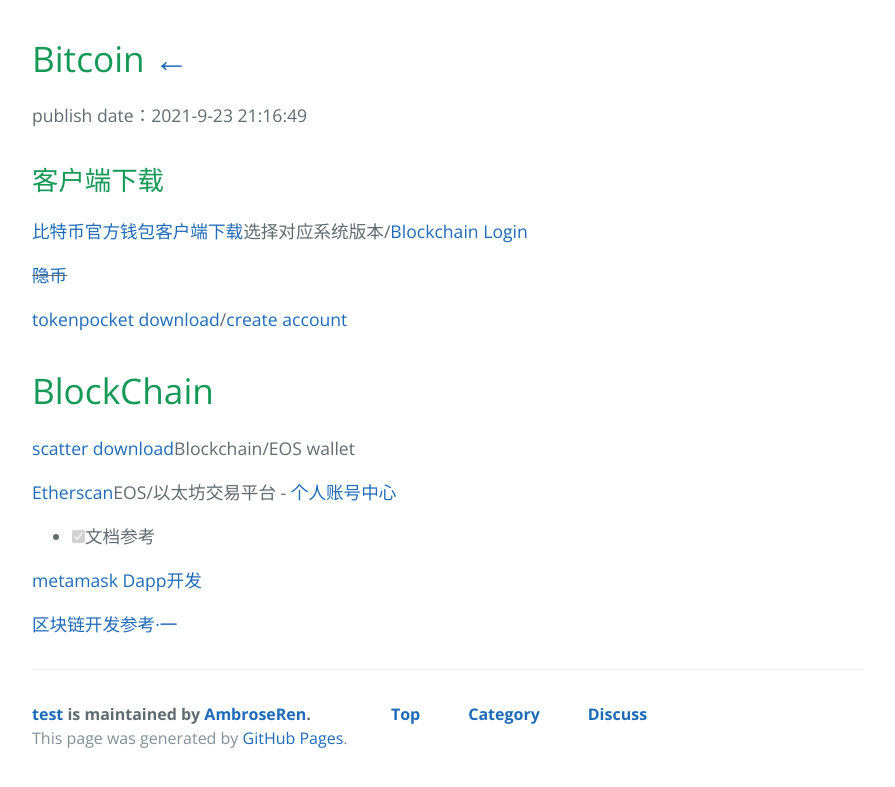
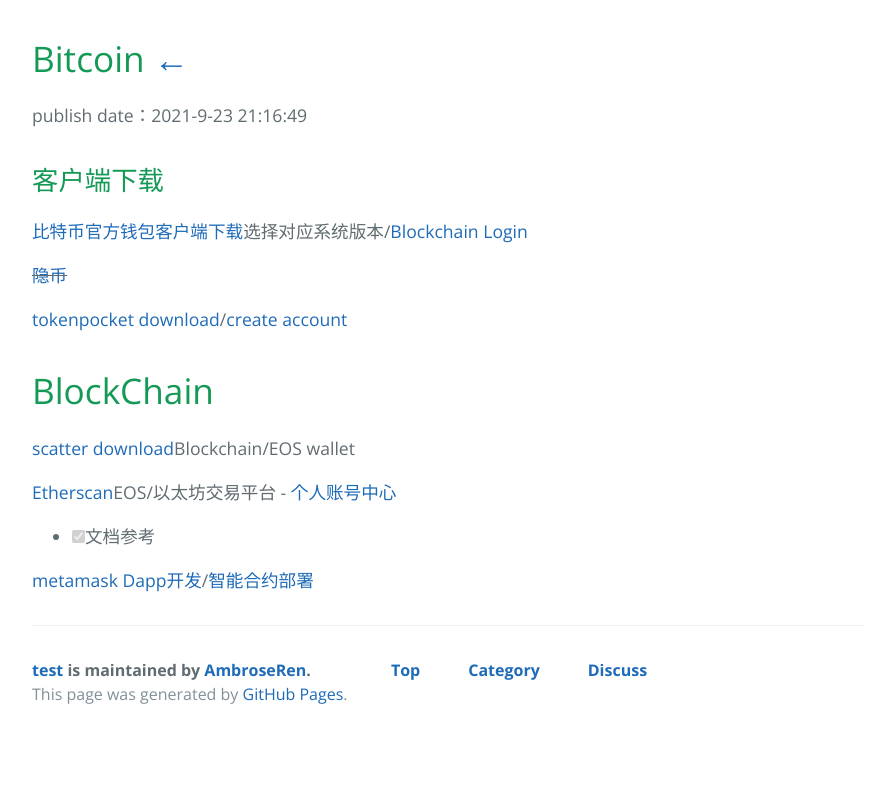
Before and after one commit to AmbroseRen/test, a Jekyll site: the page built from Doc/Tools/Bitcoin.md, in a window 1280 px wide. Shown: the top 787 px of the page, without its empty margins (192-1087 px from the left). Built offline with Jekyll 4.4.1, drawn with Linux system fonts in a browser that asks for light colours; our own code applies the rules of GitHub Pages for plain Markdown files; the repository's description, which GitHub fills in, is left out.

Commit message:
Update Bitcoin.md

```diff
--- a/Doc/Tools/Bitcoin.md
+++ b/Doc/Tools/Bitcoin.md
@@ -18,6 +18,4 @@
 
 - [X] 文档参考
 
-[metamask Dapp开发](https://docs.metamask.io/guide/create-dapp.html#project-setup)
-
-[区块链开发参考·一](https://blog.csdn.net/bug_maker_9527/article/details/78741902)
+[metamask Dapp开发](https://docs.metamask.io/guide/create-dapp.html#project-setup)/[智能合约部署](https://www.liaoxuefeng.com/wiki/1207298049439968/1207721235839392)
```
